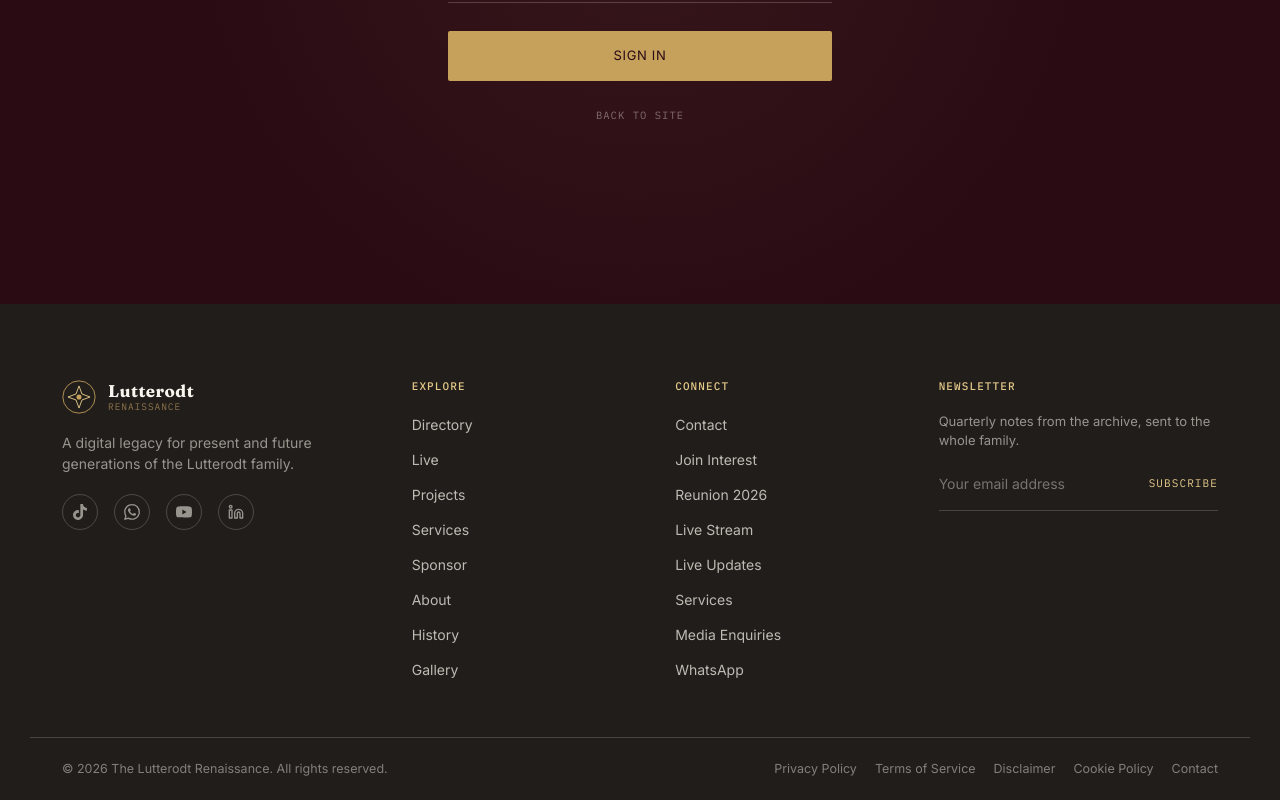
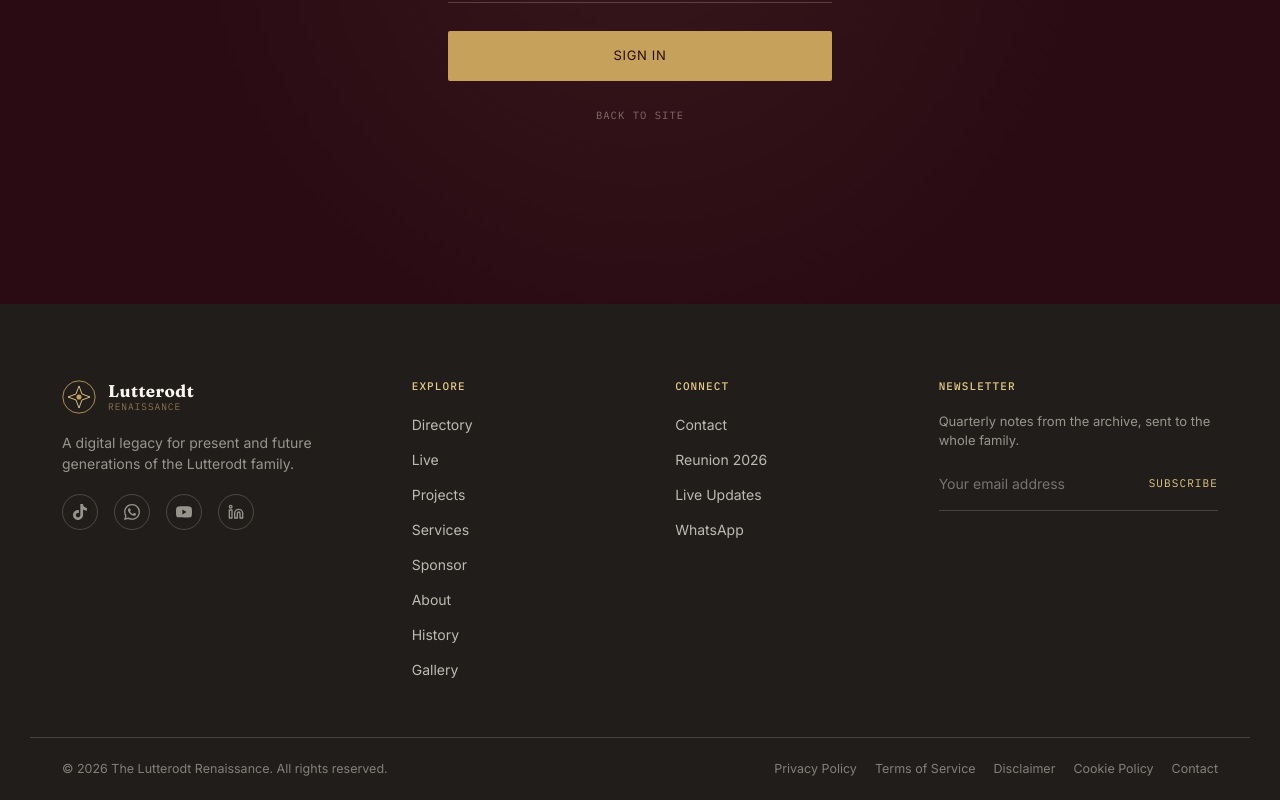
Before and after one commit to gabochie/lutterodt, a Next.js app: page /login in a window 1280 px wide. Shown: the part 572-1372 px from the top of the page. Built offline with nearby package versions, Linux system fonts and the light colour scheme; no server answers.

Commit message:
Update Footer.tsx

```diff
--- a/src/components/shared/Footer.tsx
+++ b/src/components/shared/Footer.tsx
@@ -62,12 +62,8 @@ export function Footer() {
           <h4 className="font-mono text-[11px] tracking-widest uppercase text-gold-light mb-[18px] font-medium">Connect</h4>
           <ul className="list-none p-0 m-0 flex flex-col gap-[11px]">
             <li><Link href="/contact" className="text-[14px] text-ivory/72 hover:text-gold-light transition-colors">Contact</Link></li>
-            <li><Link href="/contact" className="text-[14px] text-ivory/72 hover:text-gold-light transition-colors">Join Interest</Link></li>
             <li><Link href="/reunion-2026" className="text-[14px] text-ivory/72 hover:text-gold-light transition-colors">Reunion 2026</Link></li>
-            <li><Link href="/live" className="text-[14px] text-ivory/72 hover:text-gold-light transition-colors">Live Stream</Link></li>
             <li><Link href="/live#live-feed" className="text-[14px] text-ivory/72 hover:text-gold-light transition-colors">Live Updates</Link></li>
-            <li><Link href="/services" className="text-[14px] text-ivory/72 hover:text-gold-light transition-colors">Services</Link></li>
-            <li><Link href="/contact" className="text-[14px] text-ivory/72 hover:text-gold-light transition-colors">Media Enquiries</Link></li>
             <li><a href="https://wa.me/233243262019" target="_blank" rel="noopener noreferrer" className="text-[14px] text-ivory/72 hover:text-gold-light transition-colors">WhatsApp</a></li>
           </ul>
         </div>
```
